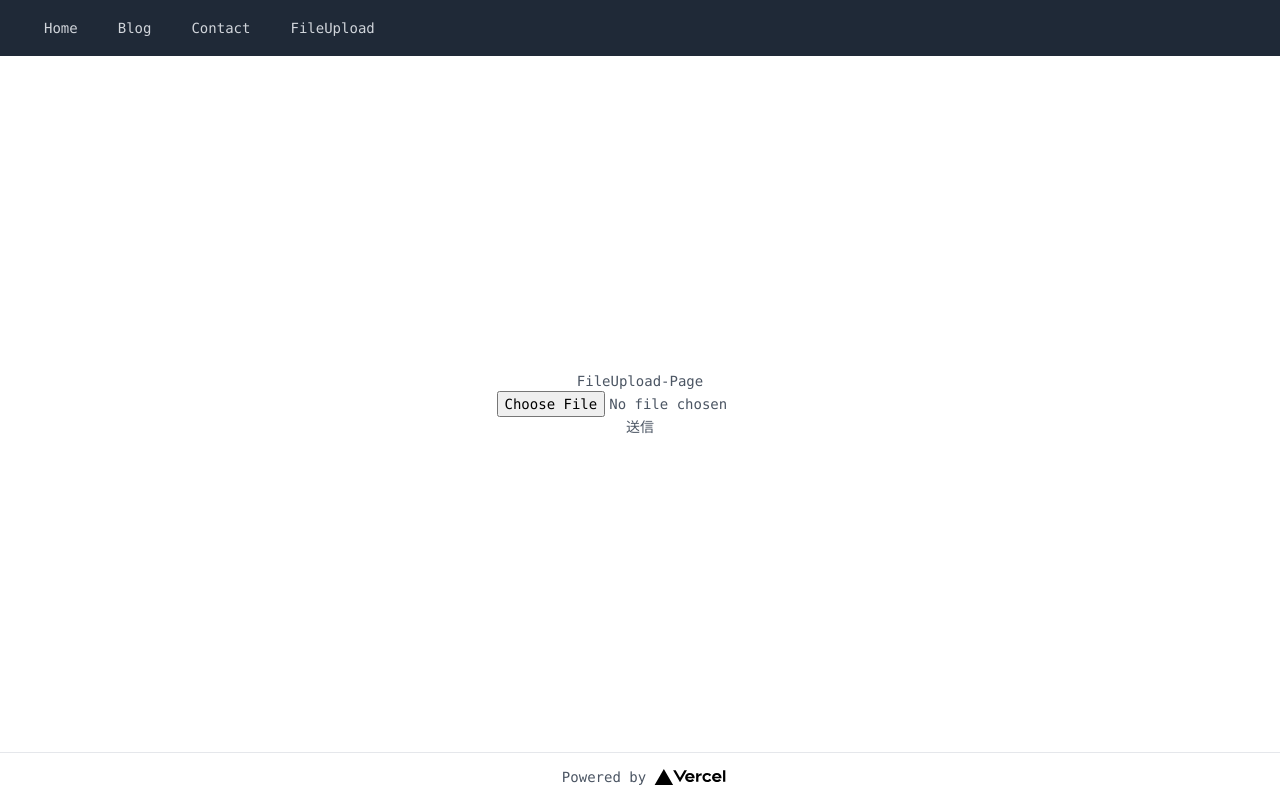
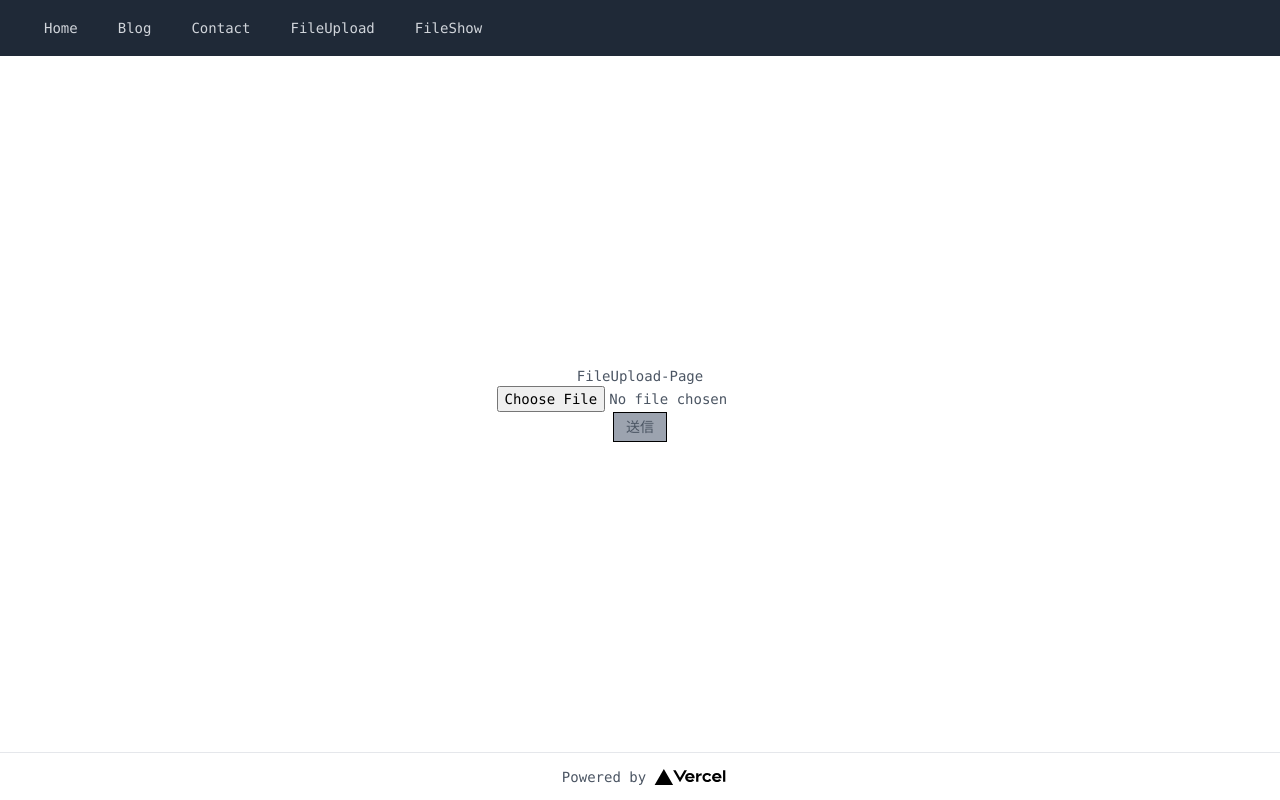
Before and after one commit to funayamateppei/BlogSite_Next.js, a Next.js app: page /file-upload-page in a window 1280 px wide. Built offline with nearby package versions, Linux system fonts and the light colour scheme.

Commit message:
保存されているファイルを表示するページを作成

```diff
--- a/components/Layout.js
+++ b/components/Layout.js
@@ -35,6 +35,11 @@ export default function Layout({ children, title = "HP by Next.js" }) {
                   FileUpload
                 </a>
               </Link>
+              <Link href="/file-show-page">
+                <a className="text-gray-300 hover:bg-gray-700 px-3 py-2 rounded">
+                  FileShow
+                </a>
+              </Link>
             </div>
           </div>
         </nav>
--- /dev/null
+++ b/pages/file-show-page.js
@@ -0,0 +1,34 @@
+import React from "react";
+import Layout from "../components/Layout";
+import axios from "axios";
+
+const FileShow = ({ images }) => {
+  return (
+    <Layout title="File Show">
+      FileShow
+      <div className="flex">
+        {images
+          ? images.map((image, index) => (
+              <img
+                key={index}
+                className="w-24 h-24 object-cover border"
+                src={`http://localhost${image.path}`}
+                alt="file"
+              />
+            ))
+          : null}
+      </div>
+    </Layout>
+  );
+};
+
+export default FileShow;
+
+export async function getStaticProps() {
+  const res = await axios.get("http://localhost/api/file/show");
+  return {
+    props: {
+      images: res.data,
+    },
+  };
+}
--- a/pages/file-upload-page.js
+++ b/pages/file-upload-page.js
@@ -16,10 +16,14 @@ const FileUpload = () => {
     data.append("image", image);
     // API通信
     try {
-      const response = await axios.post("http://localhost/api/upload", data, {
-        headers: { "content-type": "multipart/form-data" },
-        withCredentials: true,
-      });
+      const response = await axios.post(
+        "http://localhost/api/file/upload",
+        data,
+        {
+          headers: { "content-type": "multipart/form-data" },
+          withCredentials: true,
+        }
+      );
       console.log(response.data);
     } catch (error) {
       if (error.response) {
@@ -38,7 +42,13 @@ const FileUpload = () => {
     <Layout title="File Upload">
       FileUpload-Page
       <input type="file" accept=".png,.jpg" onChange={handleInputChange} />
-      <button onClick={fileSubmit} disabled={image ? false : true}>
+      <button
+        className={`border px-3 py-1 border-black ${
+          image ? "bg-gray-200" : "bg-gray-400"
+        }`}
+        onClick={fileSubmit}
+        disabled={image ? false : true}
+      >
         送信
       </button>
     </Layout>
```
